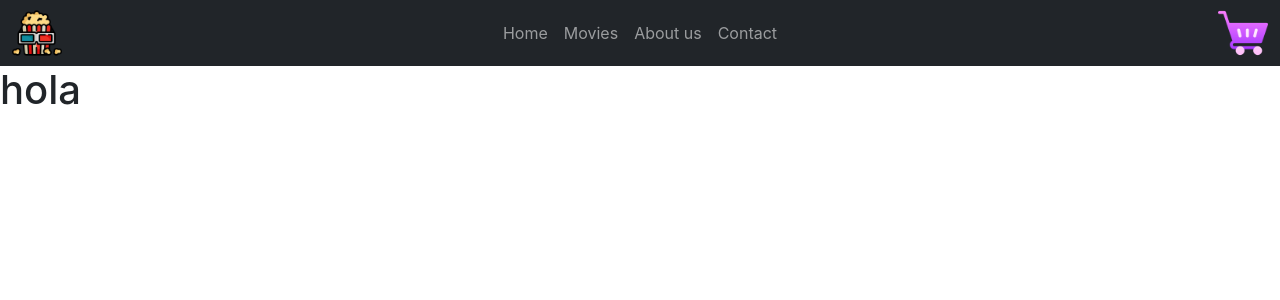
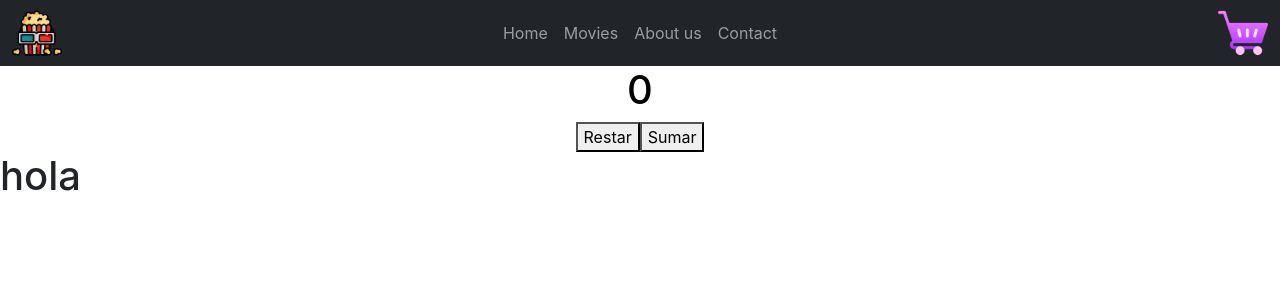
Before and after one commit to EnriqueArielLopez/coderhouse, a React (Create React App) app: page / in a window 1280 px wide. Shown: the top 300 px of the page. Built offline with nearby package versions, Linux system fonts and the light colour scheme.

Commit message:
contador

```diff
--- a/src/App.js
+++ b/src/App.js
@@ -1,12 +1,25 @@
+import { useState } from 'react';
 import './App.css';
-import React , {Component} from 'react';
 import Navbar from './components/Navbar'
+import Counter from './components/Counter'
 
-class App extends React.Component {
-  render() {
-    return <Navbar/>
-  };
-}
+const App = () => {
+  const [count, setCount] = useState(0);
 
 
+  return (
+    <div className="App">
+      <header>
+        <Navbar valor={count} />
+
+
+      </header>
+
+      <Counter valor = {count} funcion={setCount}/>
+
+    </div>
+
+  );
+
+}
 export default App;
--- /dev/null
+++ b/src/components/Counter.js
@@ -0,0 +1,24 @@
+import React, { useState } from 'react';
+
+const Counter= ({valor,funcion}) =>{
+    const funcionRestar = () =>{
+        if (valor <= 0) {
+           console.log("Valor menor a 0");
+        }
+    else {
+      funcion (valor - 1);
+    }
+      }
+
+    return(
+        <div>
+
+     <h1 style={{color: 'black'}}>{valor}</h1>
+     <button onClick={()=>funcionRestar(valor-1)}>Restar</button>
+     <button onClick={()=>funcion(valor+1)}>Sumar</button>
+
+        </div>
+        )
+    }
+
+    export default Counter;
```
Also changed, not shown: src/components/Navbar.js (+7 -0 lines).
